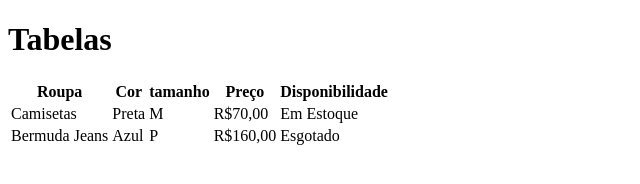
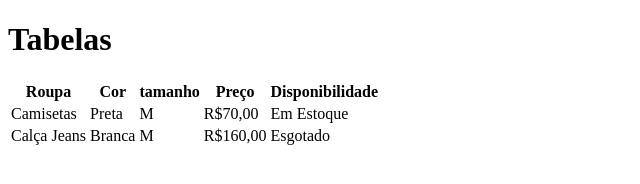
Before and after one commit to CleberSena/aula-tabela, a plain HTML site: page index.html in a window 1280 px wide. Shown: the whole page, without its empty margins (0-640 px from the left). Drawn offline with Linux system fonts and the light colour scheme.

Commit message:
trocado de bermuda jeans Azul P para Calça jeans branca M

```diff
--- a/index.html
+++ b/index.html
@@ -24,9 +24,9 @@
             <td>Em Estoque</td>
         </tr>
         <tr>
-            <td>Bermuda Jeans</td>
-            <td>Azul</td>
-            <td>P</td>
+            <td>Calça Jeans</td>
+            <td>Branca</td>
+            <td>M</td>
             <td>R$160,00</td>
             <td>Esgotado</td>
         </tr>
```
